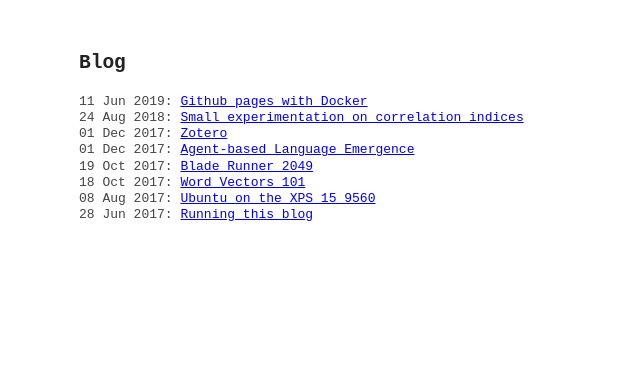
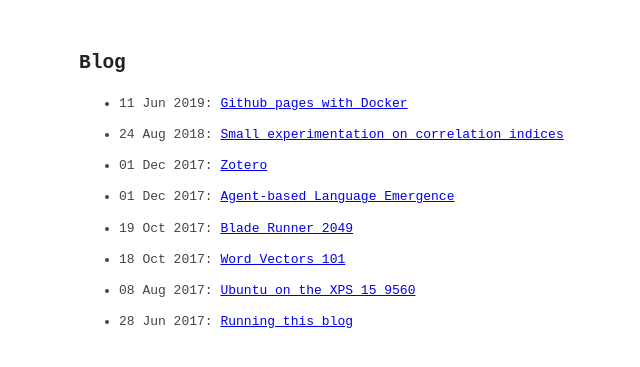
Before and after one commit to theo-m/theo-m.github.io, a Jekyll site: the page built from blog.md, in a window 1280 px wide. Shown: the top 367 px of the page, without its empty margins (247-887 px from the left). Built offline with Jekyll 4.4.1, drawn with Linux system fonts in a browser that asks for light colours.

Commit message:
uniform lists

```diff
--- a/blog.md
+++ b/blog.md
@@ -3,10 +3,6 @@ layout: main
 title: Blog
 ---
 
-<p>
 {% for post in site.blog reversed %}
-<span>{{ post.date | date: "%d %b %Y"}}:  </span>
-<a href="{{ post.url }}" title="{{ post.title }}">{{ post.title }}</a>
-<br>
+- {{ post.date | date: "%d %b %Y" }}: [{{ post.title }}]({{ post.url }})
 {% endfor %}
-</p>
```
